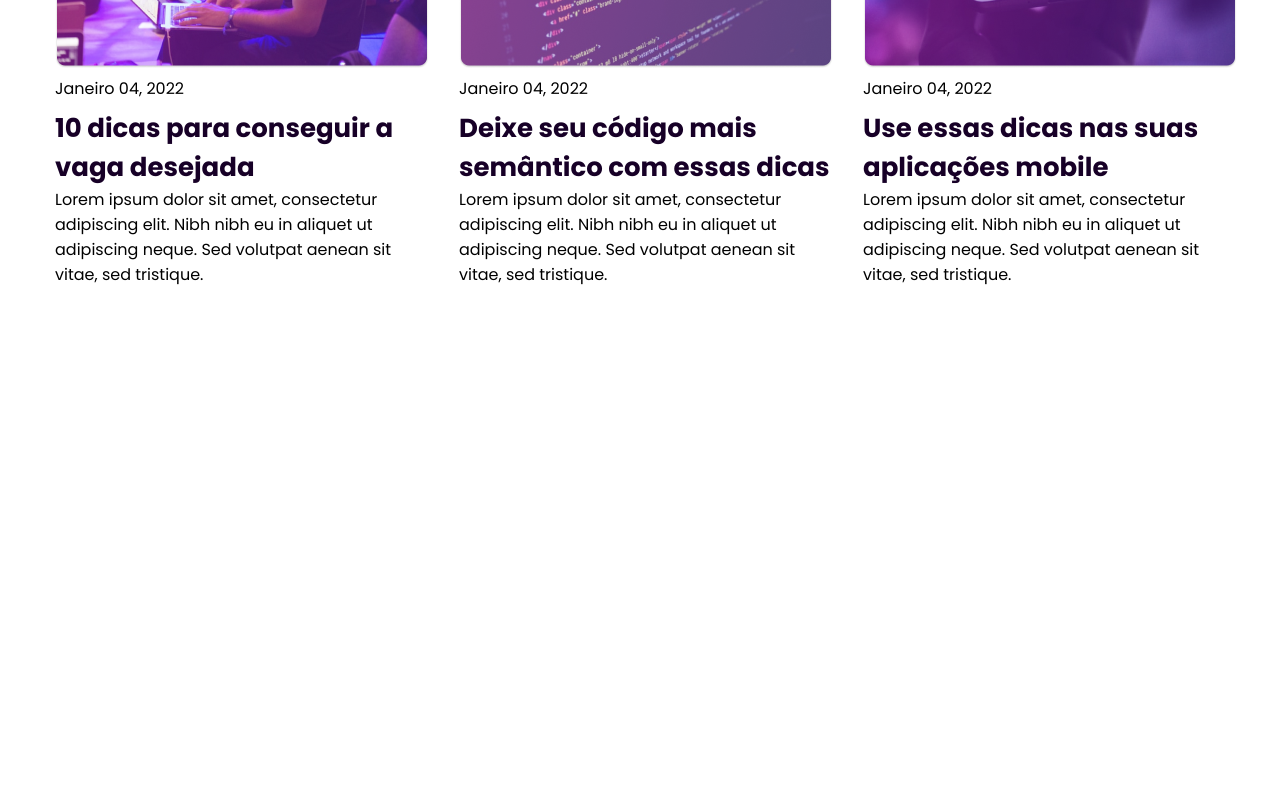
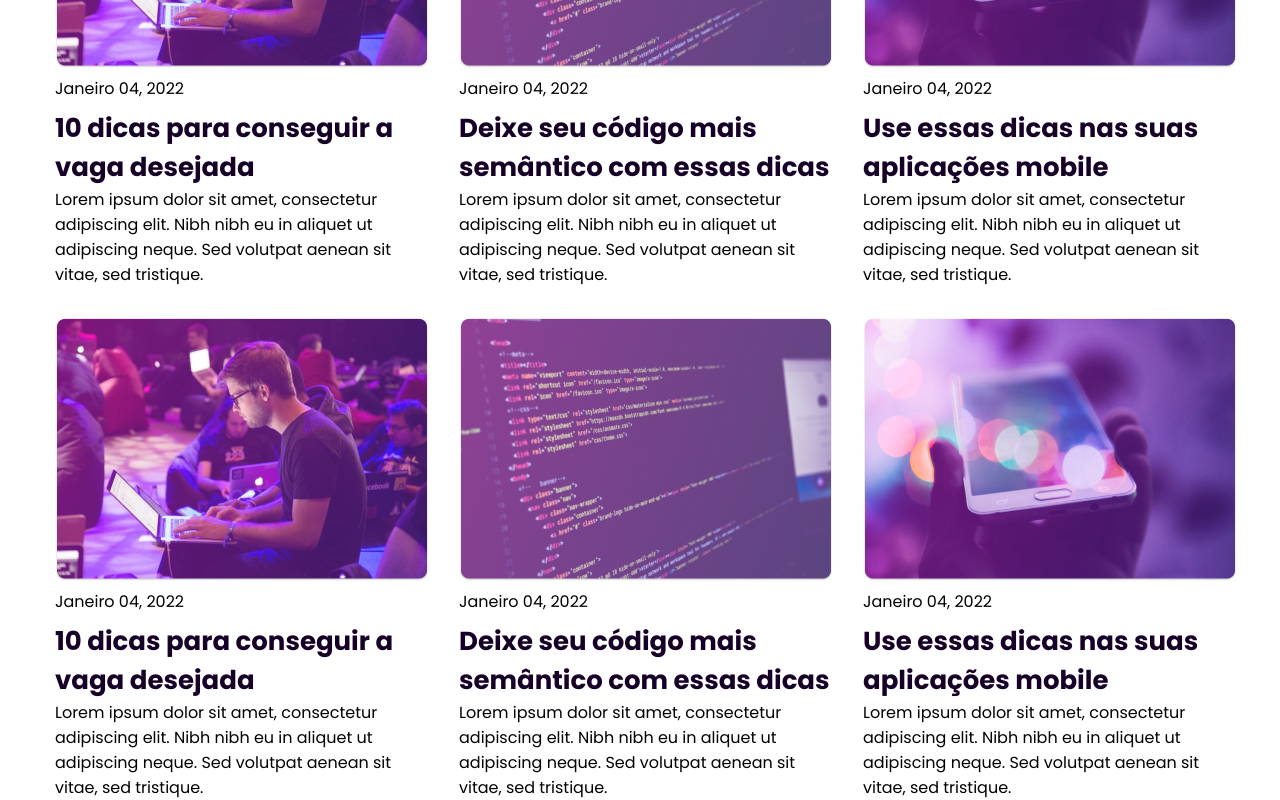
Before and after one commit to ronaldprofile/rocketblog, a React (Vite) app: page / in a window 1280 px wide. Shown: the part 1712-2512 px from the top of the page. Before the commit the page ends 1999 px from the top, so only its background shows below. Built offline with nearby package versions, Linux system fonts and the light colour scheme.

Commit message:
consuming data from posts

```diff
--- a/src/components/Posts/index.tsx
+++ b/src/components/Posts/index.tsx
@@ -1,9 +1,9 @@
+import { motion } from "framer-motion";
 import { useInView } from "react-intersection-observer";
-import { motion } from "framer-motion";
 
+import { getPosts } from "../../posts";
 import { Post } from "../../components/Post";
 
-import * as I from "../../images";
 import * as P from "./styles";
 
 const containerList = {
@@ -30,6 +30,7 @@ const itemList = {
 };
 
 export function Posts() {
+  const posts = getPosts();
   const { ref, inView } = useInView();
 
   return (
@@ -39,44 +40,21 @@ export function Posts() {
           variants={containerList}
           animate={inView ? "show" : "hidden"}
         >
+          {posts.map(post => (
             <motion.li
+              key={post.id}
               variants={itemList}
               animate={inView ? "show" : "hidden"}
-            custom={0}
+              custom={post.customDelay}
             >
               <Post
-              date="Janeiro 04, 2022"
-              title="10 dicas para conseguir a vaga desejada"
-              description="Lorem ipsum dolor sit amet, consectetur adipiscing elit. Nibh nibh eu in aliquet ut adipiscing neque. Sed volutpat aenean sit vitae, sed tristique. "
-              imageUrl={I.post2}
+                date={post.date}
+                title={post.title}
+                description={post.description}
+                imageUrl={post.imageUrl}
               />
             </motion.li>
-
-          <motion.li
-            variants={itemList}
-            animate={inView ? "show" : "hidden"}
-            custom={1}
-          >
-            <Post
-              date="Janeiro 04, 2022"
-              title="Deixe seu código mais semântico com essas dicas"
-              description="Lorem ipsum dolor sit amet, consectetur adipiscing elit. Nibh nibh eu in aliquet ut adipiscing neque. Sed volutpat aenean sit vitae, sed tristique. "
-              imageUrl={I.post3}
-            />
-          </motion.li>
-
-          <motion.li
-            variants={itemList}
-            animate={inView ? "show" : "hidden"}
-            custom={2}
-          >
-            <Post
-              date="Janeiro 04, 2022"
-              title="Use essas dicas nas suas aplicações mobile"
-              description="Lorem ipsum dolor sit amet, consectetur adipiscing elit. Nibh nibh eu in aliquet ut adipiscing neque. Sed volutpat aenean sit vitae, sed tristique. "
-              imageUrl={I.post4}
-            />
-          </motion.li>
+          ))}
         </motion.ul>
       </div>
     </P.Container>
--- a/src/components/Posts/styles.ts
+++ b/src/components/Posts/styles.ts
@@ -3,15 +3,15 @@ import { styled } from "../../styles";
 export const Container = styled("section", {
   "& .wrapper": {
     ul: {
-      display: "flex",
-      alignItems: "center",
+      display: "grid",
+      gridTemplateColumns: "repeat(3, 1fr)",
 
       gap: 30
     },
 
     "@breakpoint4": {
       ul: {
-        flexDirection: "column"
+        gridTemplateColumns: "1fr"
       }
     }
   }
```
Lines whose indentation alone changed are shown as unchanged.
